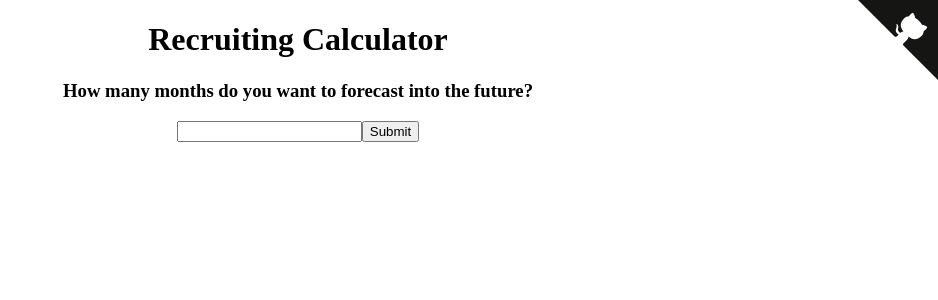
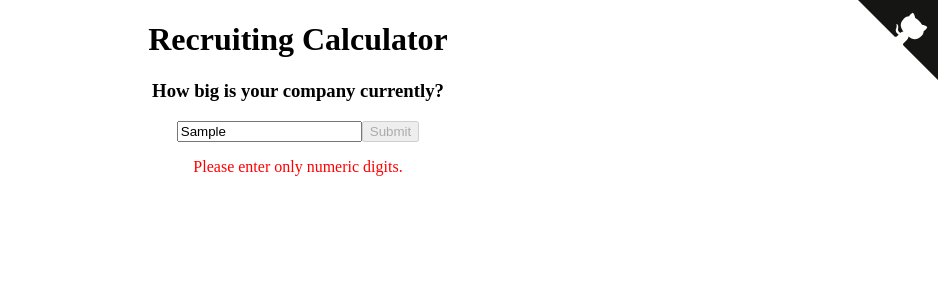
Before and after one commit to goizueta/recruitingCalculator, a React (Create React App) app: page / in a window 1280 px wide. Both pictures are taken after typing "Sample" into the empty fields and a click on the input "Submit". Shown: the top 300 px of the page, without its empty margins (342-1280 px from the left). Built offline with nearby package versions, Linux system fonts and the light colour scheme.

Commit message:
feat: added data validation

```diff
--- a/src/Form.js
+++ b/src/Form.js
@@ -3,14 +3,22 @@
 export default class Form extends React.Component {
   constructor(props) {
     super(props)
-    this.state = { value: "" }
+    this.state = {
+      value: "",
+      disabled: false
+    }
 
     this.handleChange = this.handleChange.bind(this)
     this.handleSubmit = this.handleSubmit.bind(this)
   }
 
   handleChange(event) {
-    this.setState({ value: event.target.value })
+    var re = /^[0-9]+$/
+    if (re.test(event.target.value) || event.target.value == "") {
+      this.setState({ value: event.target.value, disabled: false })
+    } else {
+      this.setState({ value: event.target.value, disabled: true })
+    }
   }
 
   handleSubmit(event) {
@@ -20,15 +28,25 @@
   }
 
   render() {
+    const redStyle = {
+      color: "red",
+      fontWeight: "lighter"
+    }
+
     return (
+      <div>
         <form onSubmit={this.handleSubmit}>
           <input
             type="text"
             value={this.state.value}
             onChange={this.handleChange}
           />
-        <input type="submit" value="Submit" />
+          <input type="submit" value="Submit" disabled={this.state.disabled} />
         </form>
+        <p hidden={!this.state.disabled} style={redStyle}>
+          Please enter only numeric digits.
+        </p>
+      </div>
     )
   }
 }
```
Lines whose indentation alone changed are shown as unchanged.
